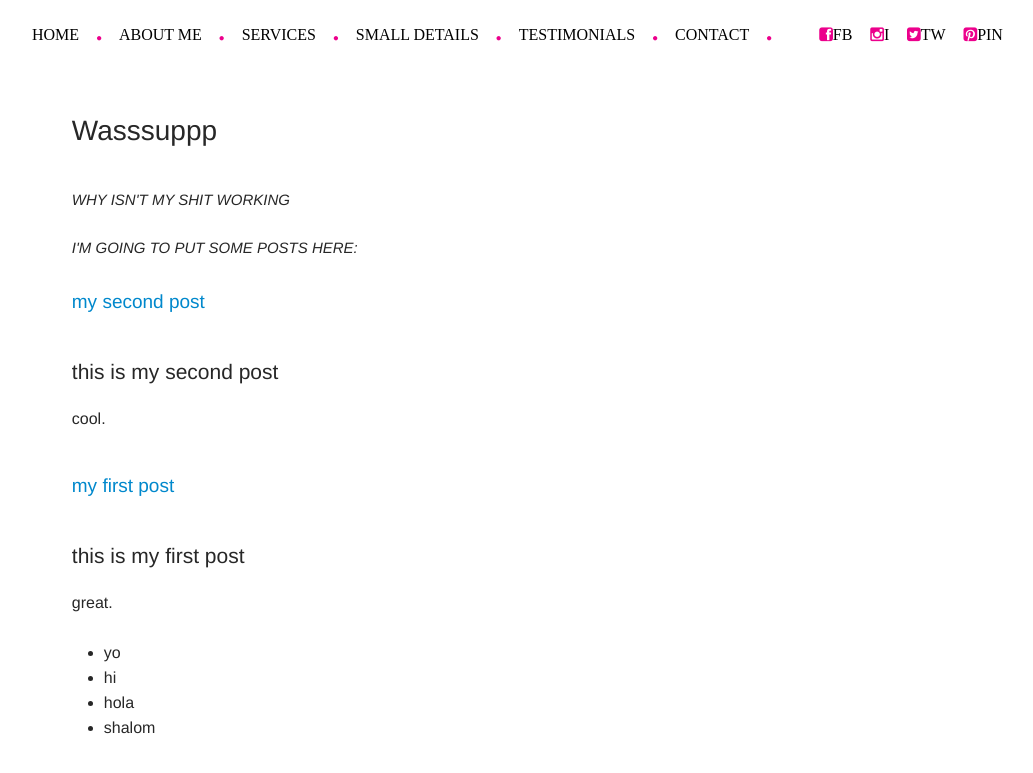
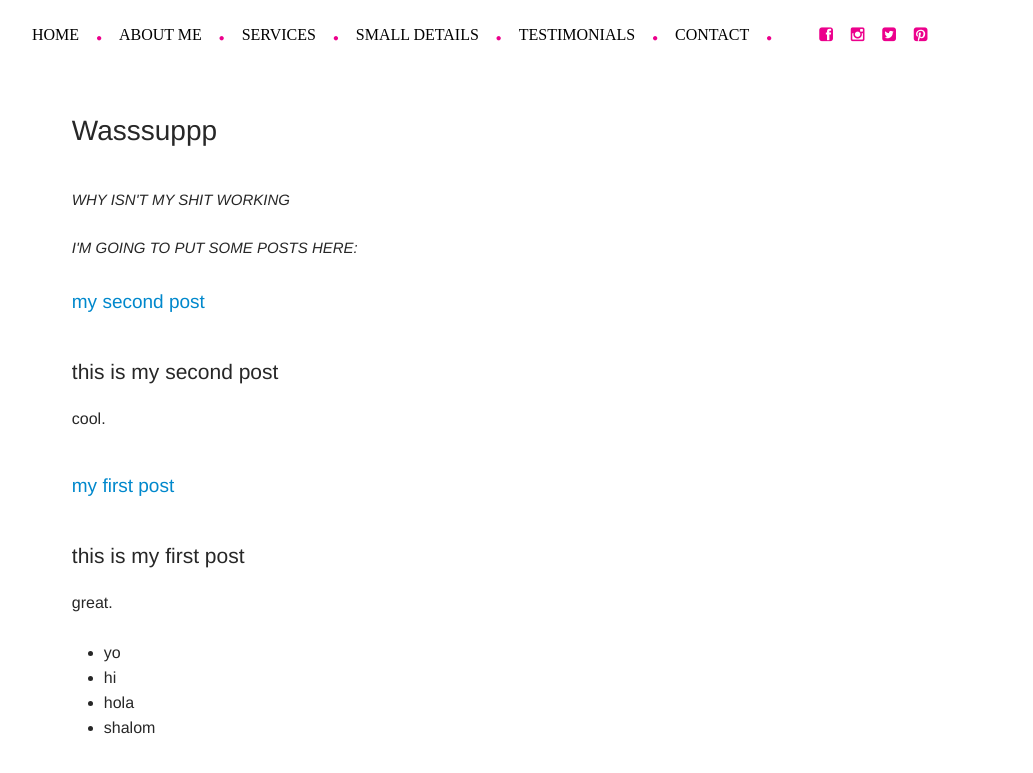
Before and after one commit to marleexoxo/homework1, a Jekyll site: the page built from index.html, in a window 1280 px wide. Shown: the top 773 px of the page, without its empty margins (5-1038 px from the left). Built offline with Jekyll 4.4.1, drawn with Linux system fonts in a browser that asks for light colours; Markdown is read by kramdown in place of the engine named in the settings; the list of posts is cut into pages by our own code.

Commit message:
more updates

```diff
--- a/_includes/nav.html
+++ b/_includes/nav.html
@@ -20,10 +20,10 @@
 			<li><a href="#">Contact</a></li>
 					<li class="circle"><a href="#"></a></li>
 
-				<li class="facebook"><a href="#">fb</a></li>
-				<li class="instagram"><a href="#">i</a></li>
-				<li class="twitter"><a href="#">tw</a></li>
-				<li class="pinterest"><a href="#">pin</a></li></h1>
+				<li class="facebook"><a href="#"></a></li>
+				<li class="instagram"><a href="#"></a></li>
+				<li class="twitter"><a href="#"></a></li>
+				<li class="pinterest"><a href="#"></a></li></h1>
 
 
 </ul>
```
